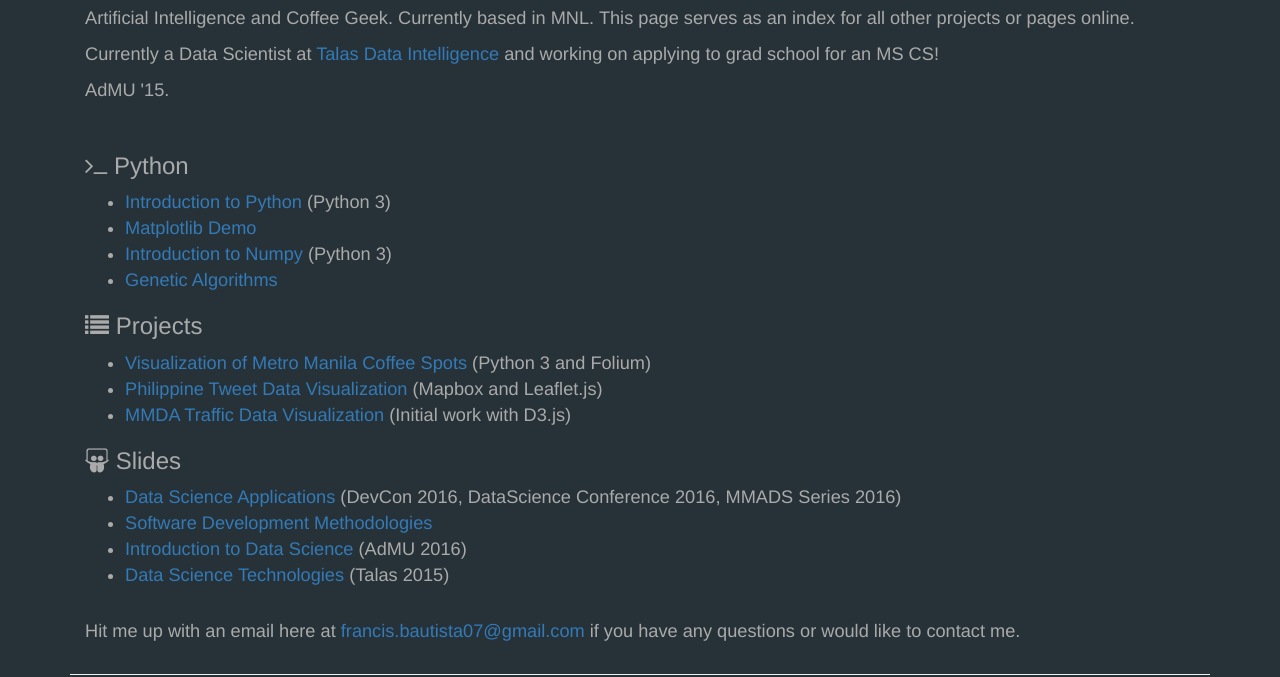
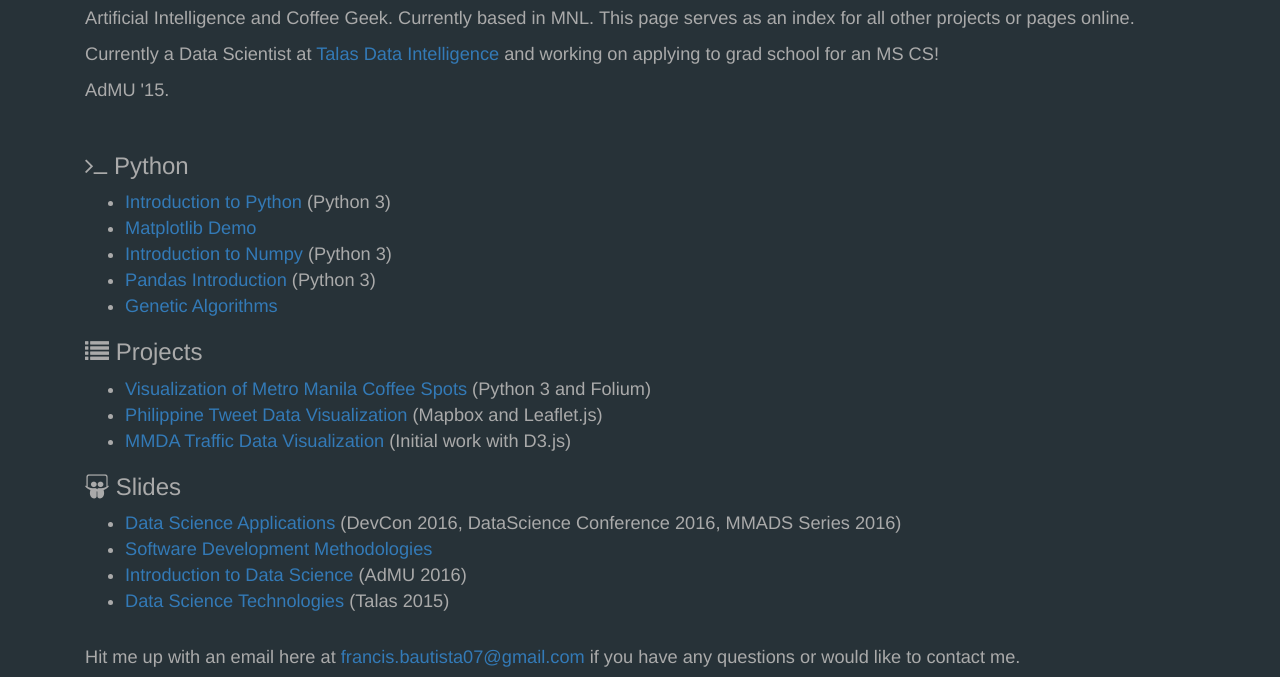
Before and after one commit to francisbautista/francisbautista.me, a plain HTML site: page index.html in a window 1280 px wide. Shown: the part 130-807 px from the top of the page. Drawn offline with nearby package versions, Linux system fonts and the light colour scheme.

```diff
--- a/index.html
+++ b/index.html
@@ -43,6 +43,8 @@
             Matplotlib Demo</a></li>
           <li><a href='https://github.com/francisbautista/python-lessons/blob/master/Numpy.ipynb'>
             Introduction to Numpy</a> (Python 3)</li>
+          <li><a href='https://github.com/francisbautista/python-lessons/blob/master/Pandas-Intro.ipynb'>
+            Pandas Introduction</a> (Python 3)</li>
           <li><a href='#'>
             Genetic Algorithms</a></li>
           </ul>
```
